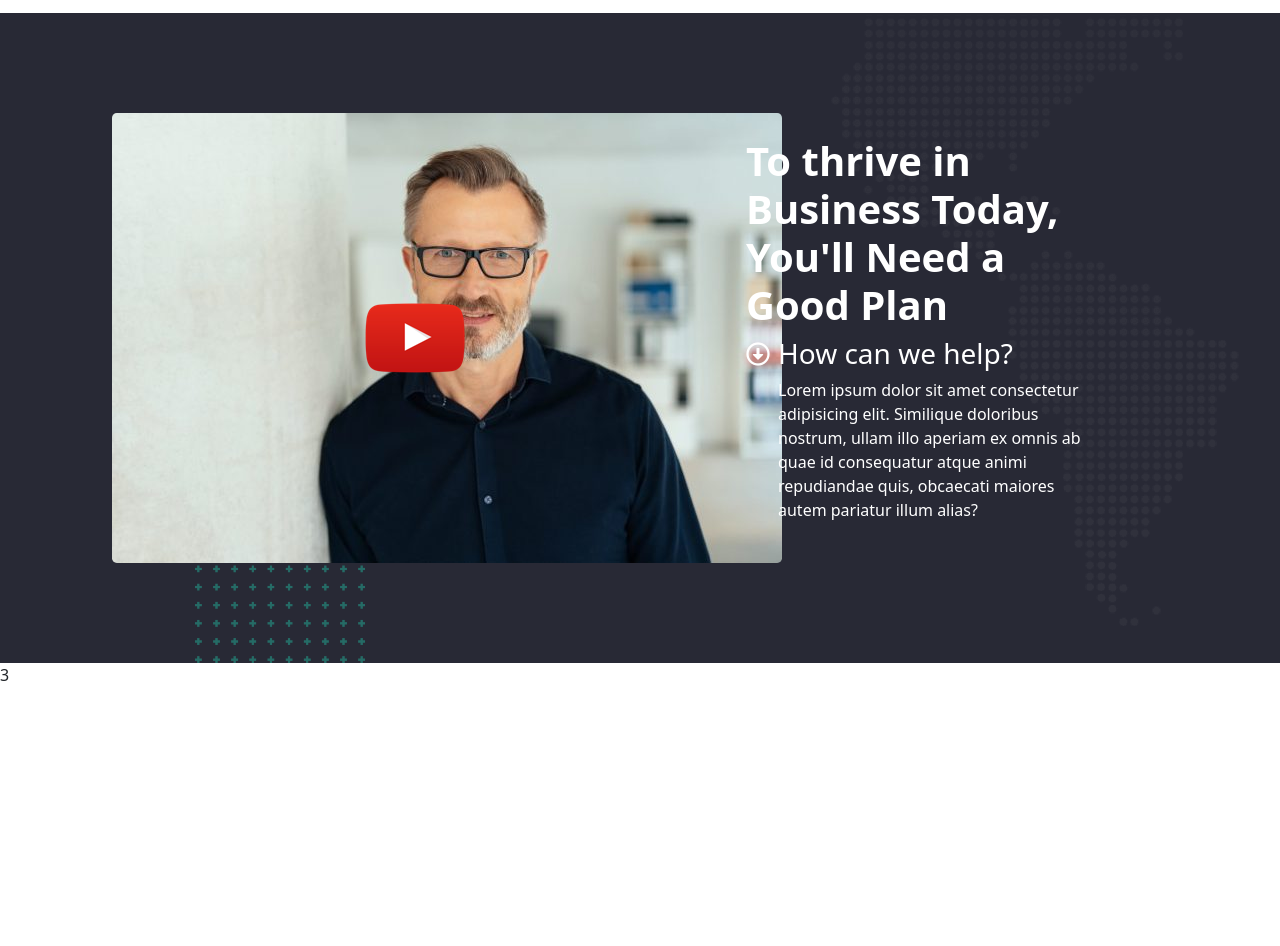
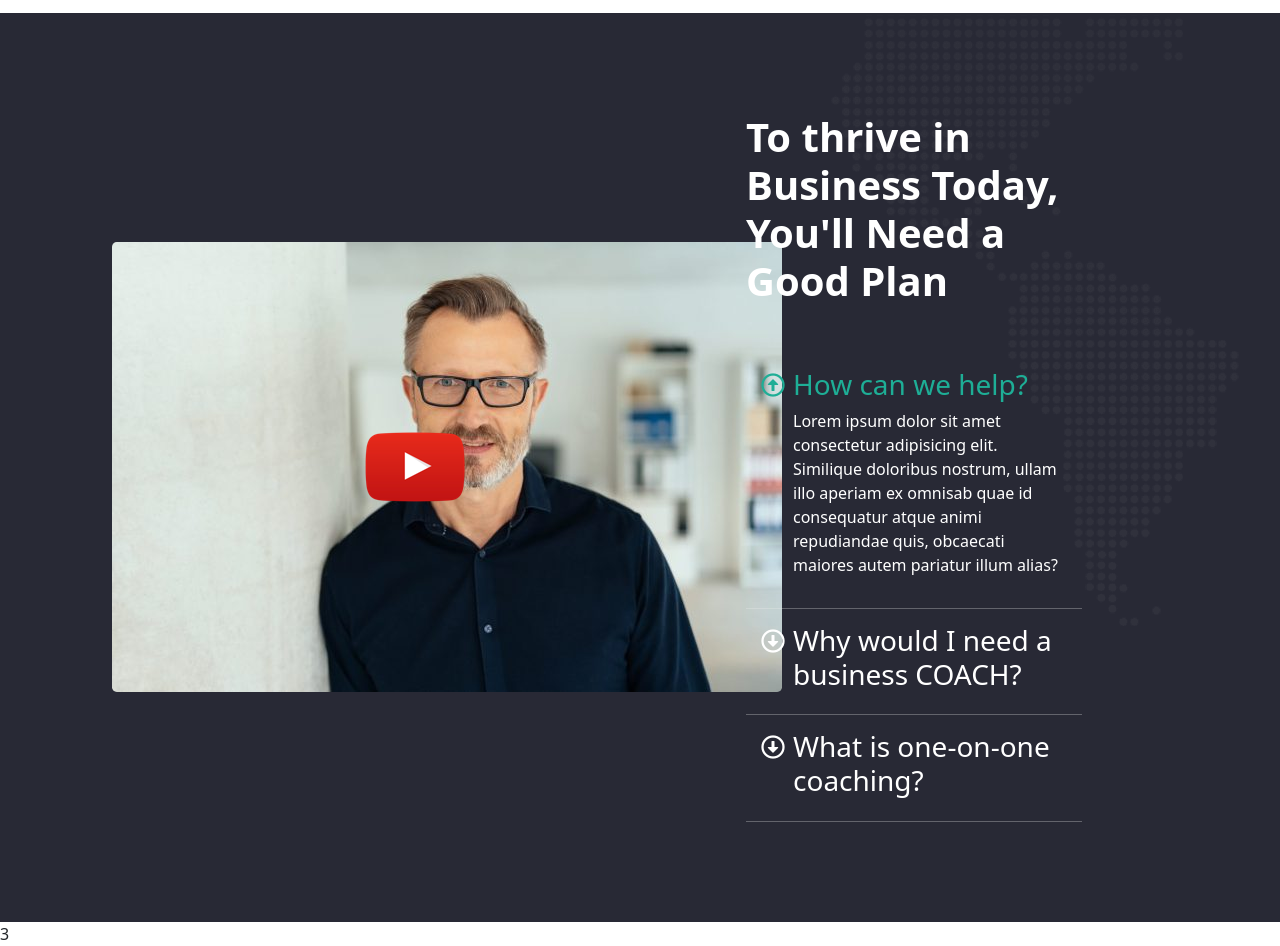
Before and after one commit to ElperdonXV/proj-html-vuejs, a Vue app: page / in a window 1280 px wide. Shown: the part 3560-4506 px from the top of the page. Before the commit the page ends 4247 px from the top, so only its background shows below. Built offline with nearby package versions, Linux system fonts and the light colour scheme.

Commit message:
business done

```diff
--- a/src/components/Business.vue
+++ b/src/components/Business.vue
@@ -19,12 +19,12 @@
                   </div>
               </div>
               <div class="col-4 z-in">
-                  <h2>To thrive in Business Today, You'll Need a Good Plan</h2>
-                  <div class="dropdown d-flex gap-2">
-                      <i class="far fa-arrow-alt-circle-down"></i>
+                  <h2 class="mb-5">To thrive in Business Today, You'll Need a Good Plan</h2>
+                  <div :key="index" v-for="(ask,index) in asks" class="dropdown d-flex gap-2">
+                      <i @click="click(index)" :class="(ask.active !== true) ? 'far fa-arrow-alt-circle-down' : 'far fa-arrow-alt-circle-up' + ' ' + 'green'"></i>
                       <div class="text">
-                          <h3>How can we help?</h3>
-                          <p class="none">Lorem ipsum dolor sit amet consectetur adipisicing elit. Similique doloribus nostrum, ullam illo aperiam ex omnis ab quae id consequatur atque animi repudiandae quis, obcaecati maiores autem pariatur illum alias?</p>
+                          <h3 :class="(ask.active !== true) ? '' : 'green'">{{ask.title}}</h3>
+                          <p :class="(ask.active !== true) ? 'none' : 'show'">{{ask.paragraph}}</p>
                       </div>
                   </div>
               </div>
@@ -38,12 +38,33 @@ export default {
     name: 'Business',
     data(){
         return{
-            isActive: false,
+            asks: [
+                {
+                    title: 'How can we help?',
+                    paragraph: 'Lorem ipsum dolor sit amet consectetur adipisicing elit. Similique doloribus nostrum, ullam illo aperiam ex omnisab quae id consequatur atque animi repudiandae quis, obcaecati maiores autem pariatur illum alias?',
+                    active: true,
+                },
+                {
+                    title: 'Why would I need a business COACH?',
+                    paragraph: 'Lorem ipsum dolor sit amet consectetur adipisicing elit. Similique doloribus nostrum, ullam illo aperiam ex omnisab quae id consequatur atque animi repudiandae quis, obcaecati maiores autem pariatur illum alias?',
+                    active: false,
+                },
+                {
+                    title: 'What is one-on-one coaching?',
+                    paragraph: 'Lorem ipsum dolor sit amet consectetur adipisicing elit. Similique doloribus nostrum, ullam illo aperiam ex omnisab quae id consequatur atque animi repudiandae quis, obcaecati maiores autem pariatur illum alias?',
+                    active: false,
+                },
+            ]
         }
     },
     methods: {
-        click(){
-
+        click(index){
+            if (this.asks[index].active != true){
+                this.asks[index].active = true;
+            }
+            else{
+                this.asks[index].active = false;
+            }
         }
     }
 }
@@ -91,6 +112,19 @@ export default {
                 padding-top: 5px;
                 cursor: pointer;
             }
+            .dropdown{
+                padding: 15px;
+                border-bottom: 1px solid rgba($color: #ebebeb, $alpha: 0.3);
+            }
+            .none{
+                display: none;
+            }
+            .show{
+                display: block;
+            }
+            .green{
+                color: $mountain;
+            }
         }
     }
 </style>
```
